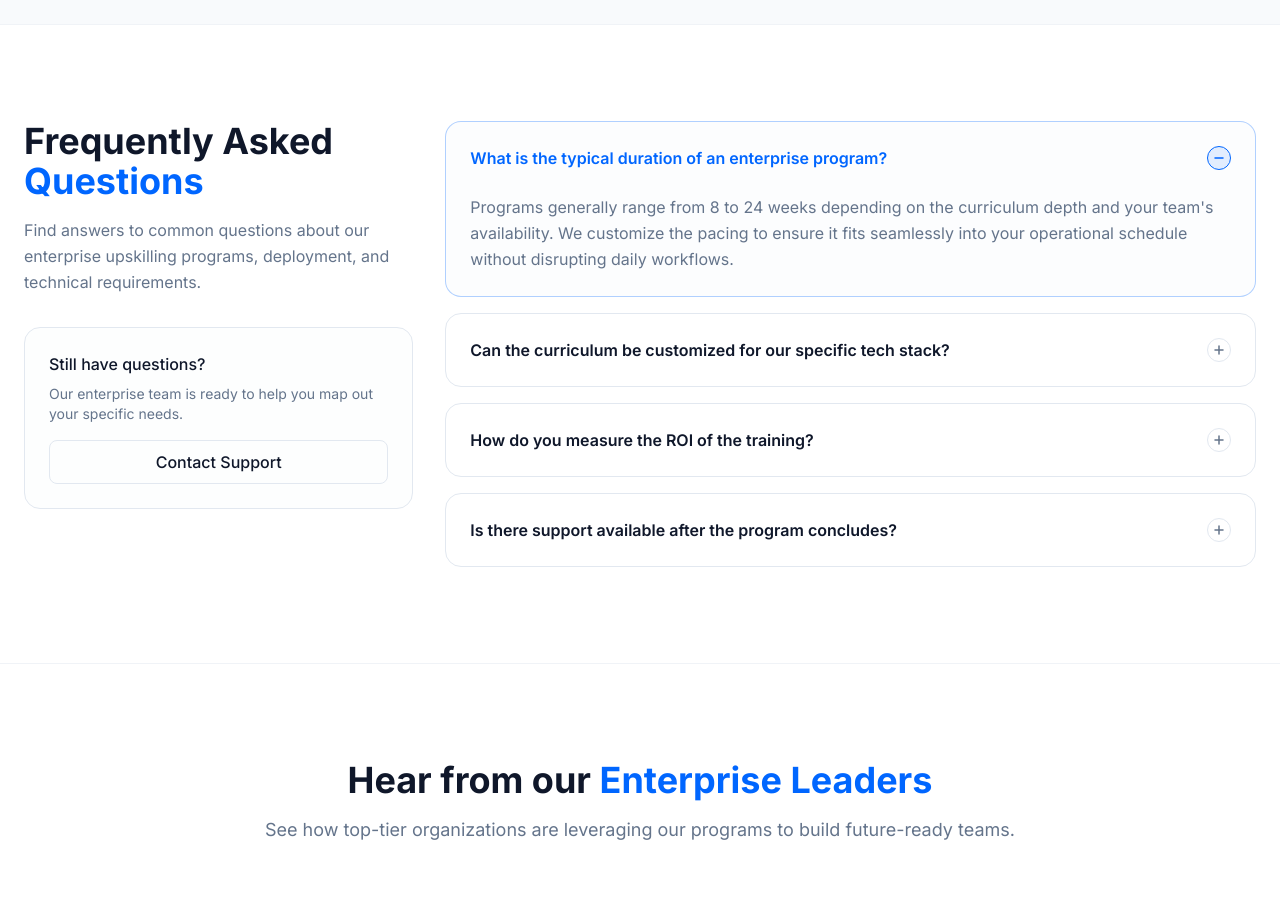
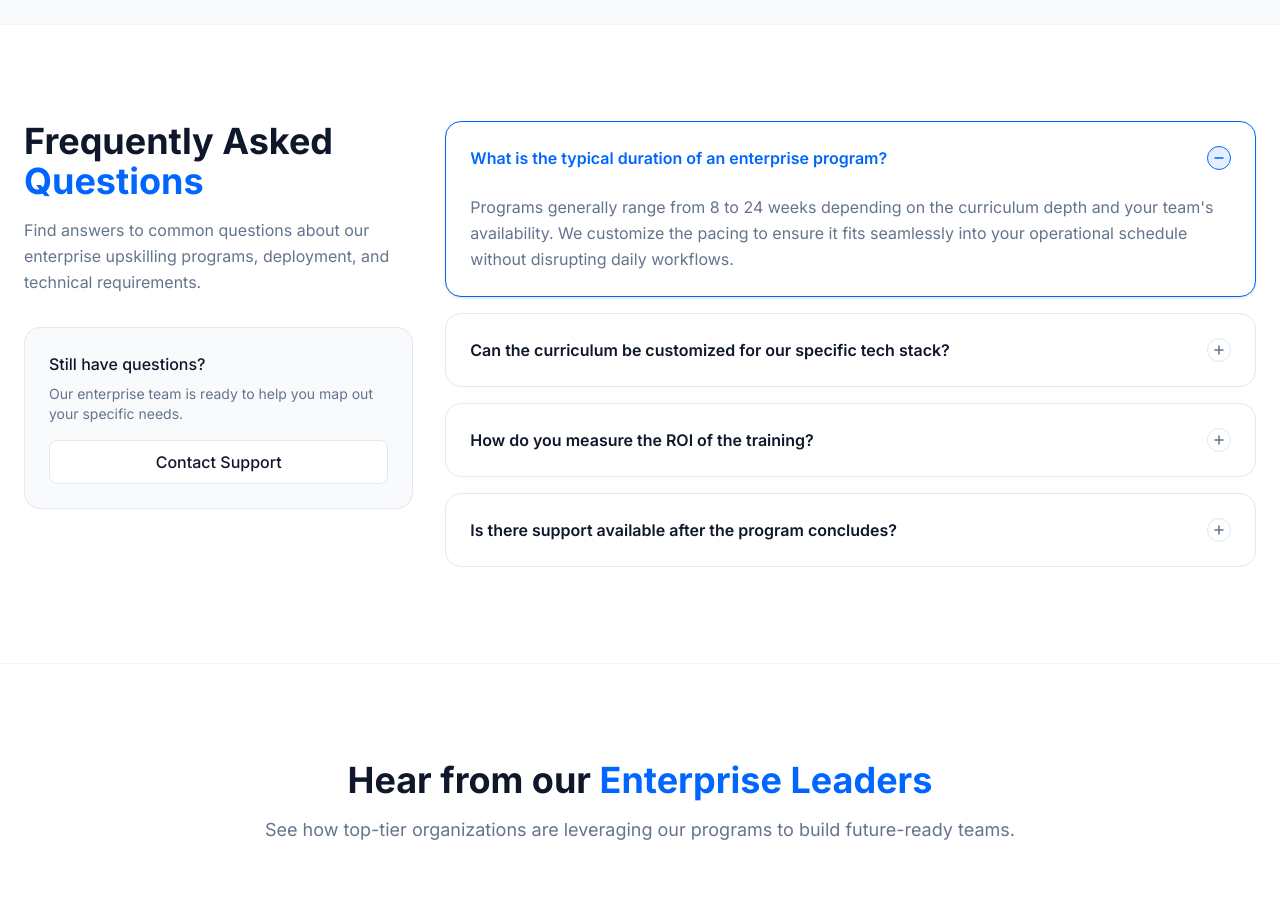
Before and after one commit to JhaSourav07/accredian-enterprise-redesign, a Next.js app: page / in a window 1280 px wide. Shown: the part 2820-3727 px from the top of the page. Built offline with nearby package versions, Linux system fonts and the light colour scheme.

Commit message:
style: update FAQ section card colors and border styling for improved visibility

```diff
--- a/src/components/sections/FAQ.tsx
+++ b/src/components/sections/FAQ.tsx
@@ -51,10 +51,10 @@ export function FAQ() {
             <p className="text-muted mb-8 leading-relaxed">
               Find answers to common questions about our enterprise upskilling programs, deployment, and technical requirements.
             </p>
-            <div className="p-6 rounded-2xl bg-surface/30 border border-border w-full">
+            <div className="p-6 rounded-2xl bg-surface border border-border w-full">
               <h4 className="text-primary font-medium mb-2">Still have questions?</h4>
               <p className="text-sm text-muted mb-4">Our enterprise team is ready to help you map out your specific needs.</p>
-              <Button variant="outline" className="w-full">Contact Support</Button>
+              <Button variant="outline" className="w-full bg-white hover:bg-surface">Contact Support</Button>
             </div>
           </div>
 
@@ -66,9 +66,8 @@ export function FAQ() {
               return (
                 <div
                   key={faq.id}
-                  // The card styling changes slightly when it's open (lighter border, subtle background)
                   className={`rounded-2xl border transition-colors duration-300 overflow-hidden ${
-                    isOpen ? 'bg-surface/40 border-accent/30' : 'bg-transparent border-border hover:border-border/80'
+                    isOpen ? 'bg-white border-accent shadow-sm' : 'bg-white border-border hover:border-accent/50'
                   }`}
                 >
                   {/* The Clickable Question Header */}
```
